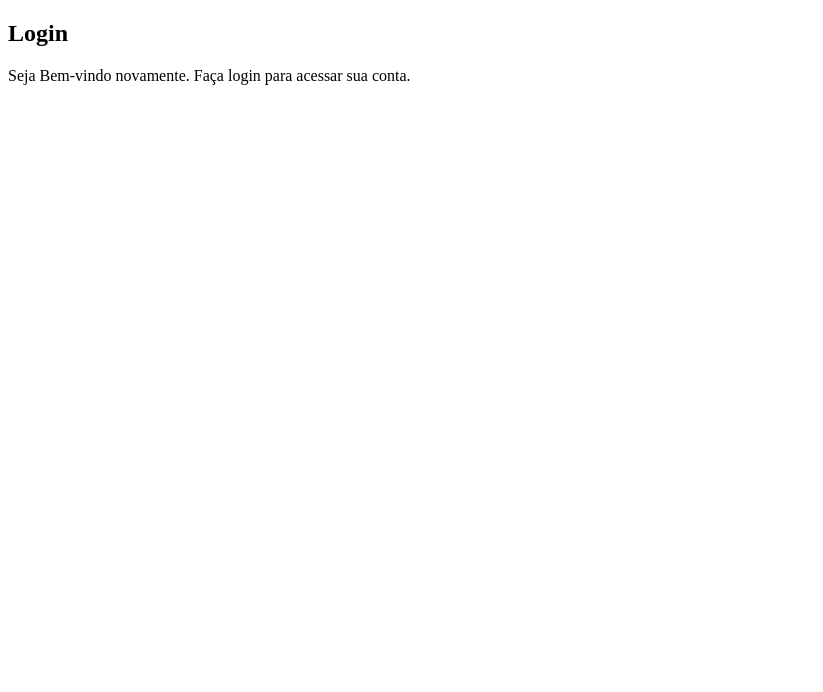
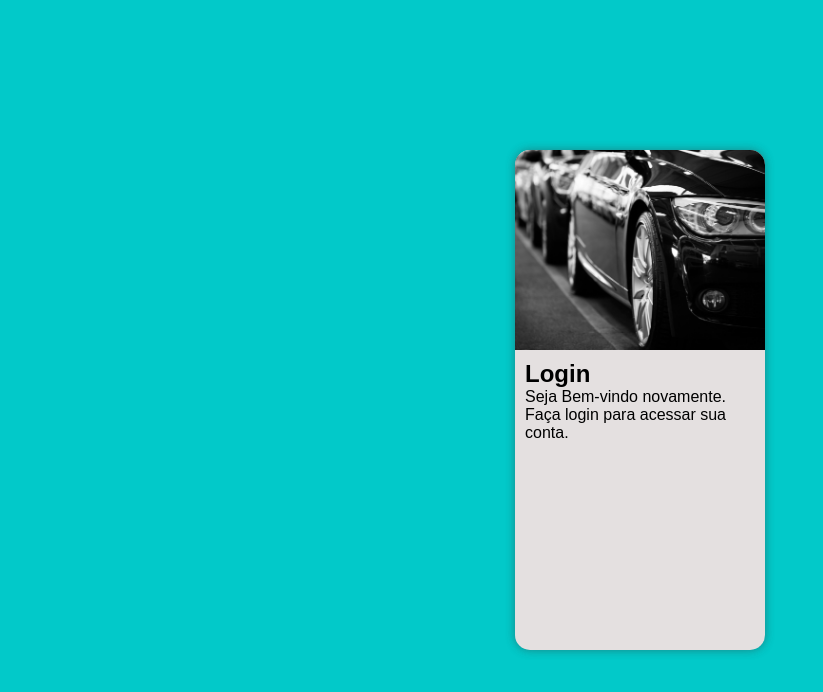
Before and after one commit to Felipe-stack-jpg/SITE-ONE, a plain HTML site: page login/index.html in a window 1280 px wide. Shown: the whole page, without its empty margins (0-823 px from the left). Drawn offline with Linux system fonts and the light colour scheme.

Commit message:
add login

```diff
--- a/login/index.html
+++ b/login/index.html
@@ -3,13 +3,14 @@
 <head>
     <meta charset="UTF-8">
     <meta name="viewport" content="width=device-width, initial-scale=1.0">
+    <link rel="stylesheet" href="style.css">
+
     <title>Login</title>
 </head>
 <body>
     <main>
         <section id="login">
             <div id="imagem">
-
 
             </div>
             <div id="formulario">
--- /dev/null
+++ b/login/style.css
@@ -0,0 +1,42 @@
+@charset "UTF-8";
+
+*{
+    font-family: Arial, Helvetica, sans-serif;
+    padding: 0;
+    margin: 0;
+    box-sizing: border-box;
+}
+body{
+    background-color: rgb(2, 201, 201);
+    height: 100vh;
+    width: 100vw;
+}
+main{
+    position: relative;
+    height: 100vh;
+    width: 100vw;
+}
+section#login{
+    position: absolute;
+    top: 50%;
+    left: 50%;
+    transform: translate(-50%,-50%);
+    background-color: rgb(228, 224, 224);
+    width: 250px;
+    height: 500px;
+    border-radius: 15px;
+    overflow: hidden;
+    box-shadow: 0px 0px 10px rgba(53, 53, 53, 0.466);
+}
+section#login > div#imagem{
+    display: block;
+    background-image: url(imagens/pexels-tdcat-70912.jpg);
+    height: 200px;
+    background-size:cover;
+    background-position: center center;
+}
+section#login > div#formulario{
+    display: block;
+    padding: 10px;
+
+}
```
Also changed, not shown: login/imagens/pexels-tdcat-70912.jpg (renamed from pexels-tdcat-70912.jpg).
